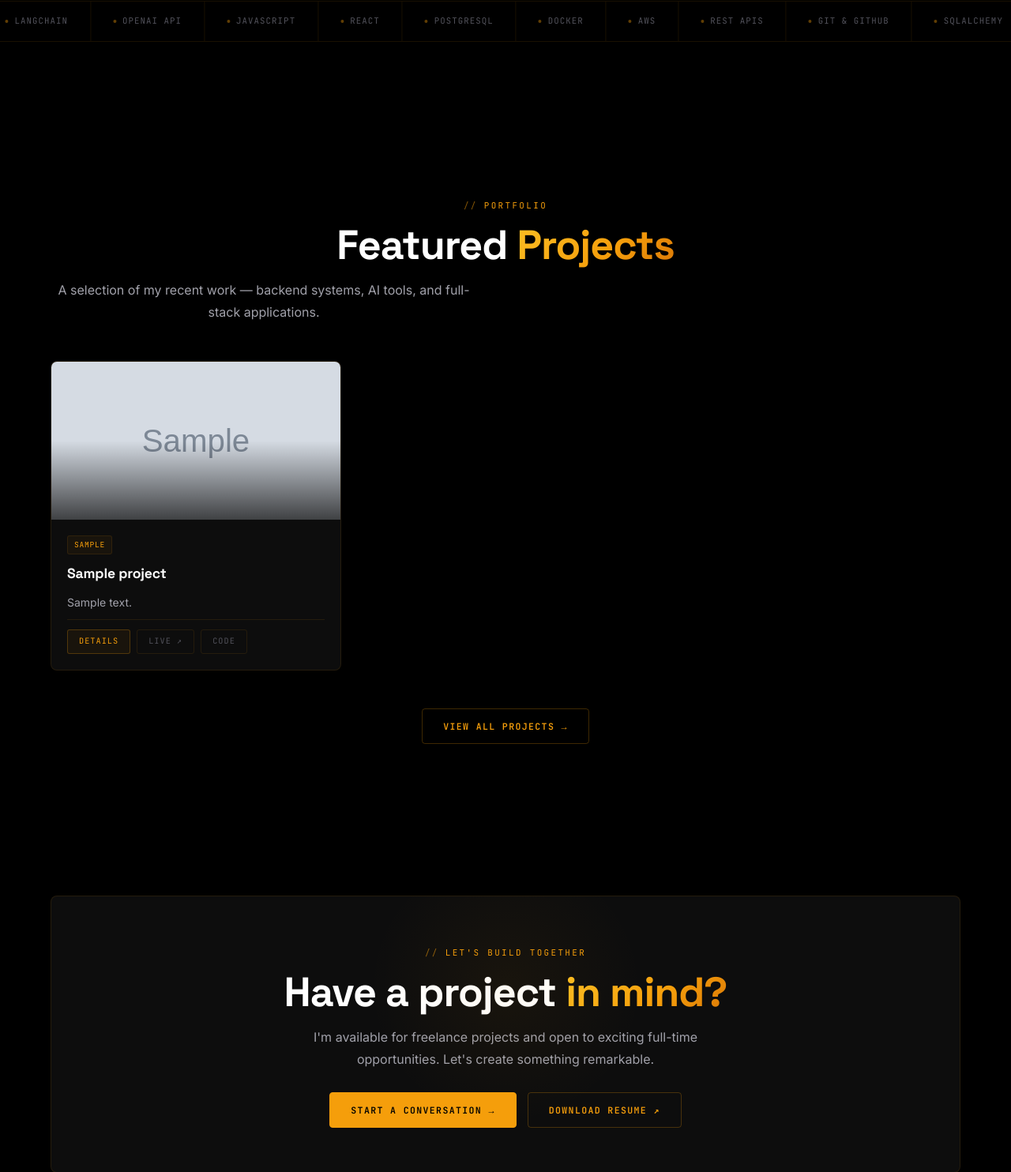
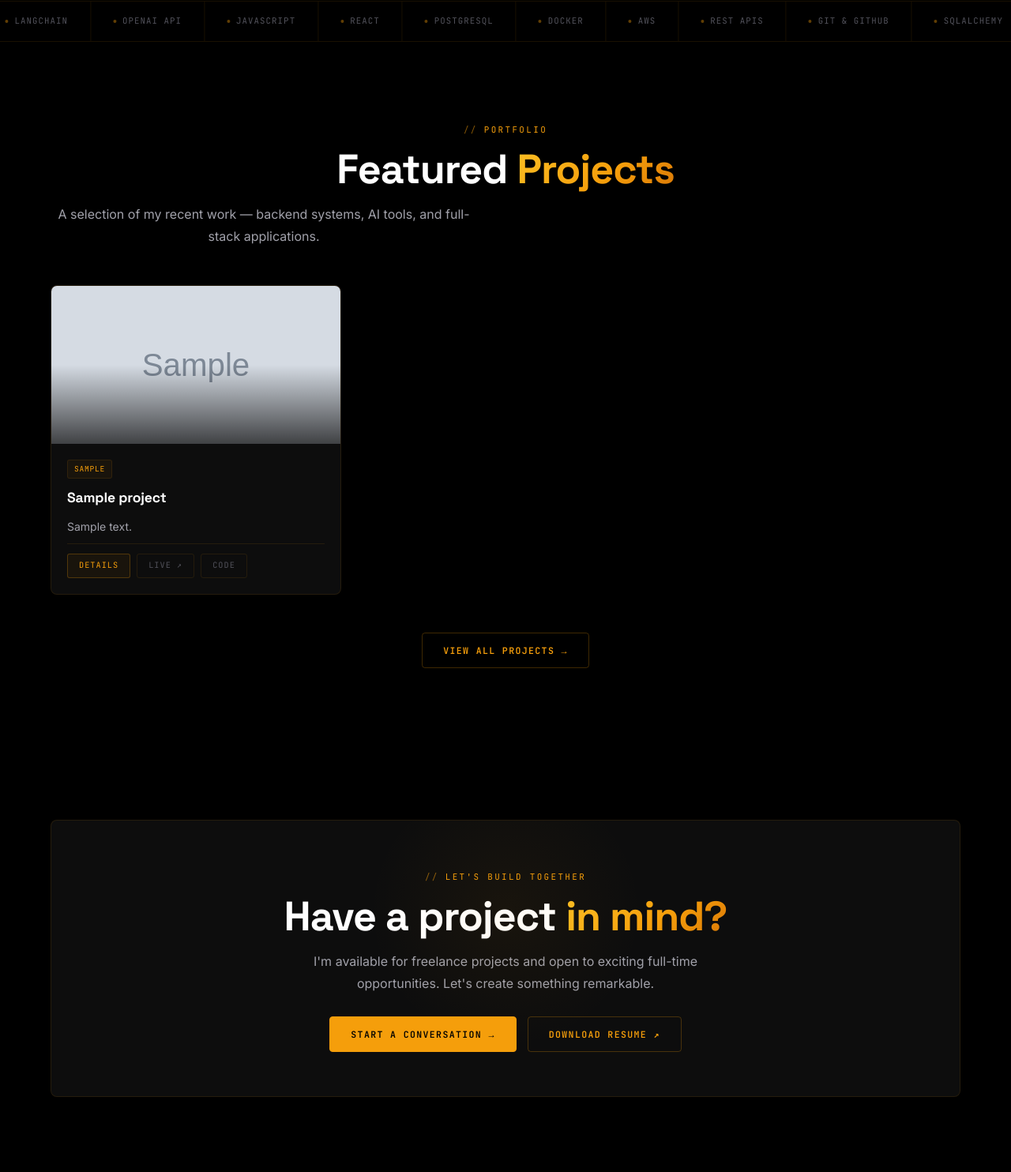
Before and after one commit to zafaraftab1/myPortfolio, a Python web app: template templates/home.html in a window 1280 px wide. Shown: the part 799-2283 px from the top of the page at 79% size. Run offline with Jinja, Linux system fonts and the light colour scheme; the template is opened without the code that fills it: most values are stand-ins (such as "Sample title", 1, 10 or a date in 2020); grey boxes marked "Sample" are stand-in pictures; some libraries are stand-ins or nearby versions.

Commit message:
Making UI more better

```diff
--- a/static/portfolio.css
+++ b/static/portfolio.css
@@ -373,7 +373,7 @@
 
 /* ── HOME: FEATURED PROJECTS ── */
 #featured-projects {
-  padding: var(--section-pad) 0;
+  padding: 0 0 var(--section-pad);
 }
 
 .feat-projects-header {
```
